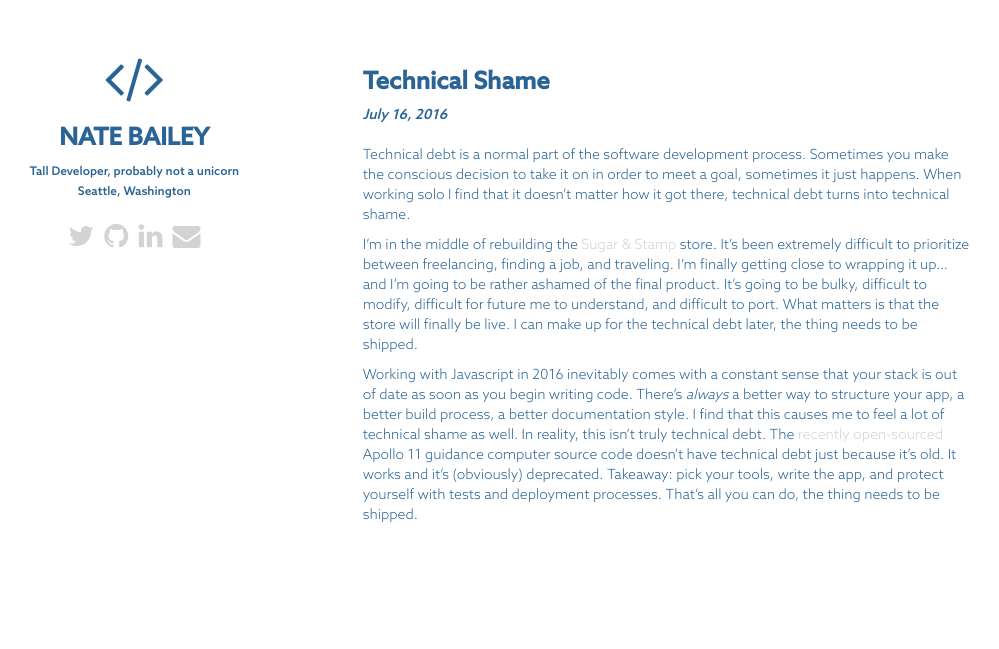
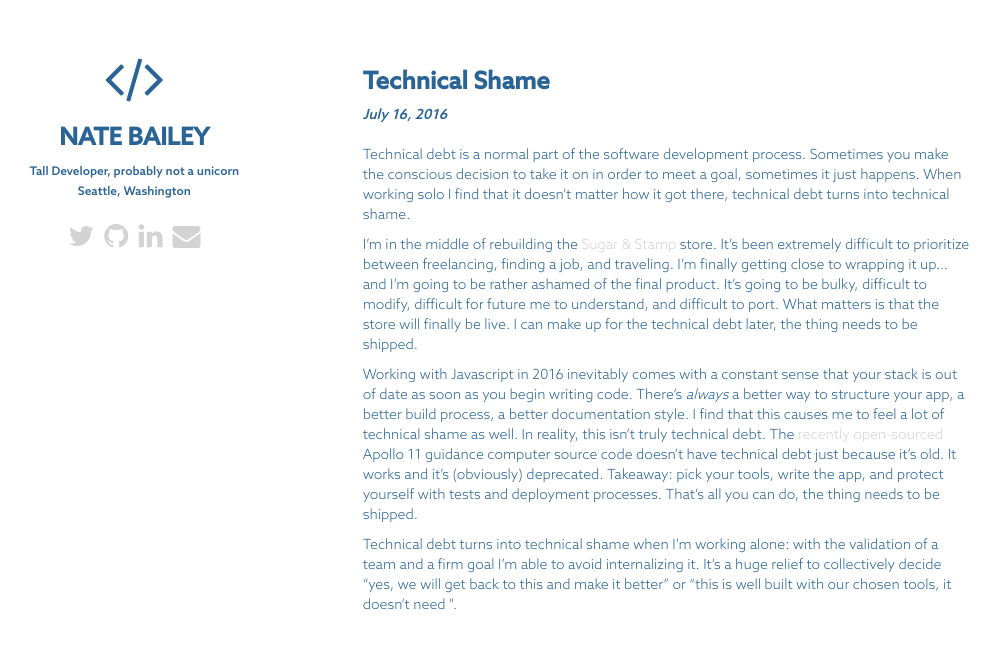
Before and after one commit to ntdb/ntdb.github.io, a Jekyll site: the page built from _posts/2016-07-16-technical-shame.markdown, in a window 1280 px wide. Shown: the top 649 px of the page, without its empty margins (79-1078 px from the left). Built offline with Jekyll 4.4.1, drawn with Linux system fonts in a browser that asks for light colours; nearby versions of some CDN libraries.

Commit message:
no message

```diff
--- a/_posts/2016-07-16-technical-shame.markdown
+++ b/_posts/2016-07-16-technical-shame.markdown
@@ -9,3 +9,5 @@
 I'm in the middle of rebuilding the [Sugar & Stamp](https://www.sugarandstamp.com) store. It's been extremely difficult to prioritize between freelancing, finding a job, and traveling. I'm finally getting close to wrapping it up... and I'm going to be rather ashamed of the final product. It's going to be bulky, difficult to modify, difficult for future me to understand, and difficult to port. What matters is that the store will finally be live. I can make up for the technical debt later, the thing needs to be shipped.
 
 Working with Javascript in 2016 inevitably comes with a constant sense that your stack is out of date as soon as you begin writing code. There's *always* a better way to structure your app, a better build process, a better documentation style. I find that this causes me to feel a lot of technical shame as well. In reality, this isn't truly technical debt. The [recently open-sourced](https://github.com/chrislgarry/Apollo-11) Apollo 11 guidance computer source code doesn't have technical debt just because it's old. It works and it's (obviously) deprecated. Takeaway: pick your tools, write the app, and protect yourself with tests and deployment processes. That's all you can do, the thing needs to be shipped.
+
+Technical debt turns into technical shame when I'm working alone: with the validation of a team and a firm goal I'm able to avoid internalizing it. It's a huge relief to collectively decide "yes, we will get back to this and make it better" or "this is well built with our chosen tools, it doesn't need <insert latest trend from hacker news here>".
```
